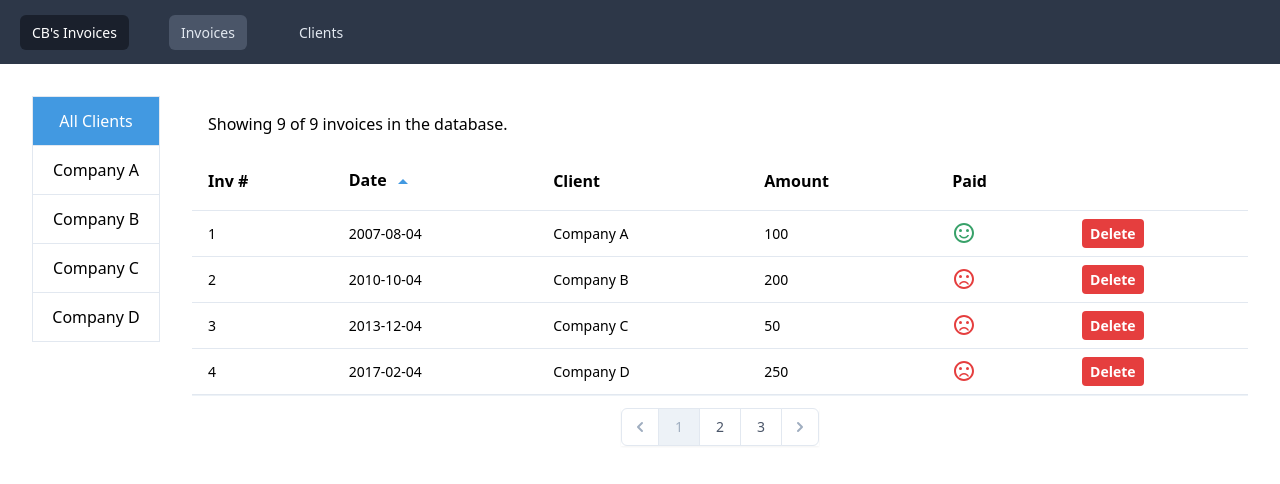
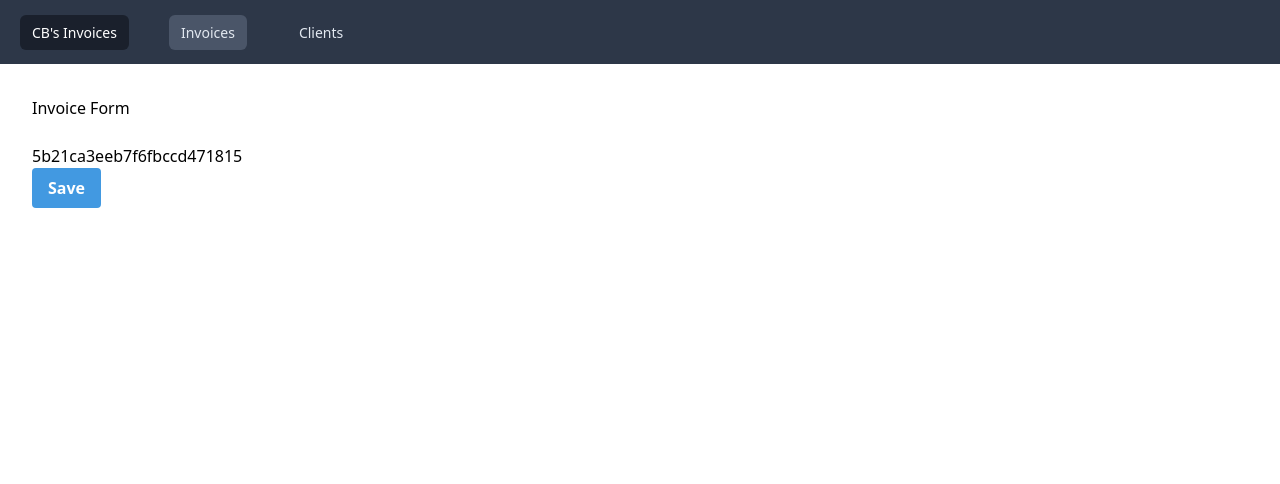
Before and after one commit to zc0rp10/React_Cbs_Invoices, a React (Create React App) app: page /invoices/5b21ca3eeb7f6fbccd471815 in a window 1280 px wide. Shown: the top 484 px of the page. Built offline with nearby package versions, Linux system fonts and the light colour scheme.

Commit message:
Added dynamic link from InvoiceTable to InvoiceForm

```diff
--- a/src/App.js
+++ b/src/App.js
@@ -4,6 +4,7 @@ import "./assets/styles/App.css";
 
 //Components
 import Invoices from "./components/Invoices";
+import InvoiceForm from "./components/InvoiceForm";
 import Clients from "./components/Clients";
 import NotFound from "./components/NotFound";
 import NavBar from "./components/NavBar";
@@ -14,9 +15,10 @@ function App() {
       <NavBar />
       <main className="px-8">
         <Switch>
-          <Route path="/invoices" component={Invoices}></Route>
-          <Route path="/clients" component={Clients}></Route>
-          <Route path="/not-found" component={NotFound}></Route>
+          <Route path="/invoices/:id" component={InvoiceForm} />
+          <Route path="/invoices" component={Invoices} />
+          <Route path="/clients" component={Clients} />
+          <Route path="/not-found" component={NotFound} />
           <Redirect from="/" exact to="/invoices" />
           <Redirect to="/not-found" />
         </Switch>
--- a/src/assets/styles/tailwind.css
+++ b/src/assets/styles/tailwind.css
@@ -16,6 +16,15 @@
 
 .btn-delete:hover {
   @apply bg-red-700;
+}
+
+/* Primary */
+.btn-primary {
+  @apply bg-blue-500 text-white font-bold py-2 px-4 rounded;
+}
+
+.btn-primary:hover {
+  @apply bg-blue-700;
 }
 
 /* Pagination */
--- a/src/components/InvoiceForm.js
+++ b/src/components/InvoiceForm.js
@@ -1,7 +1,16 @@
 import React from "react";
 
-const Invoice = () => {
-  return <h1>Invoice Form</h1>;
+const InvoiceForm = ({ match, history }) => {
+  return (
+    <div>
+      <h1>Invoice Form</h1>
+      <br />
+      <p>{match.params.id}</p>
+      <button className="btn btn-primary" onClick={() => history.push("/invoices")}>
+        Save
+      </button>
+    </div>
+  );
 };
 
-export default Invoice;
+export default InvoiceForm;
--- a/src/components/InvoiceTable.js
+++ b/src/components/InvoiceTable.js
@@ -1,5 +1,6 @@
 import React from "react";
 import PropTypes from "prop-types";
+import { Link } from "react-router-dom";
 
 //Components
 import PaymentStatus from "./common/PaymentStatus";
@@ -7,7 +8,15 @@ import Table from "./common/Table";
 
 const InvoiceTable = ({ paginatedInvoices, onDelete, onPaymentStatus, onSort, columnSort }) => {
   const columns = [
-    { path: "invNbr", label: "Inv #" },
+    {
+      path: "invNbr",
+      label: "Inv #",
+      content: invoice => (
+        <Link className="text-blue-600 font-bold" to={`/invoices/${invoice._id}`}>
+          {invoice.invNbr}
+        </Link>
+      ),
+    },
     { path: "date", label: "Date" },
     { path: "clientName", label: "Client" },
     { path: "totalAmount", label: "Amount" },
```
Also changed, not shown: src/assets/styles/App.css.
